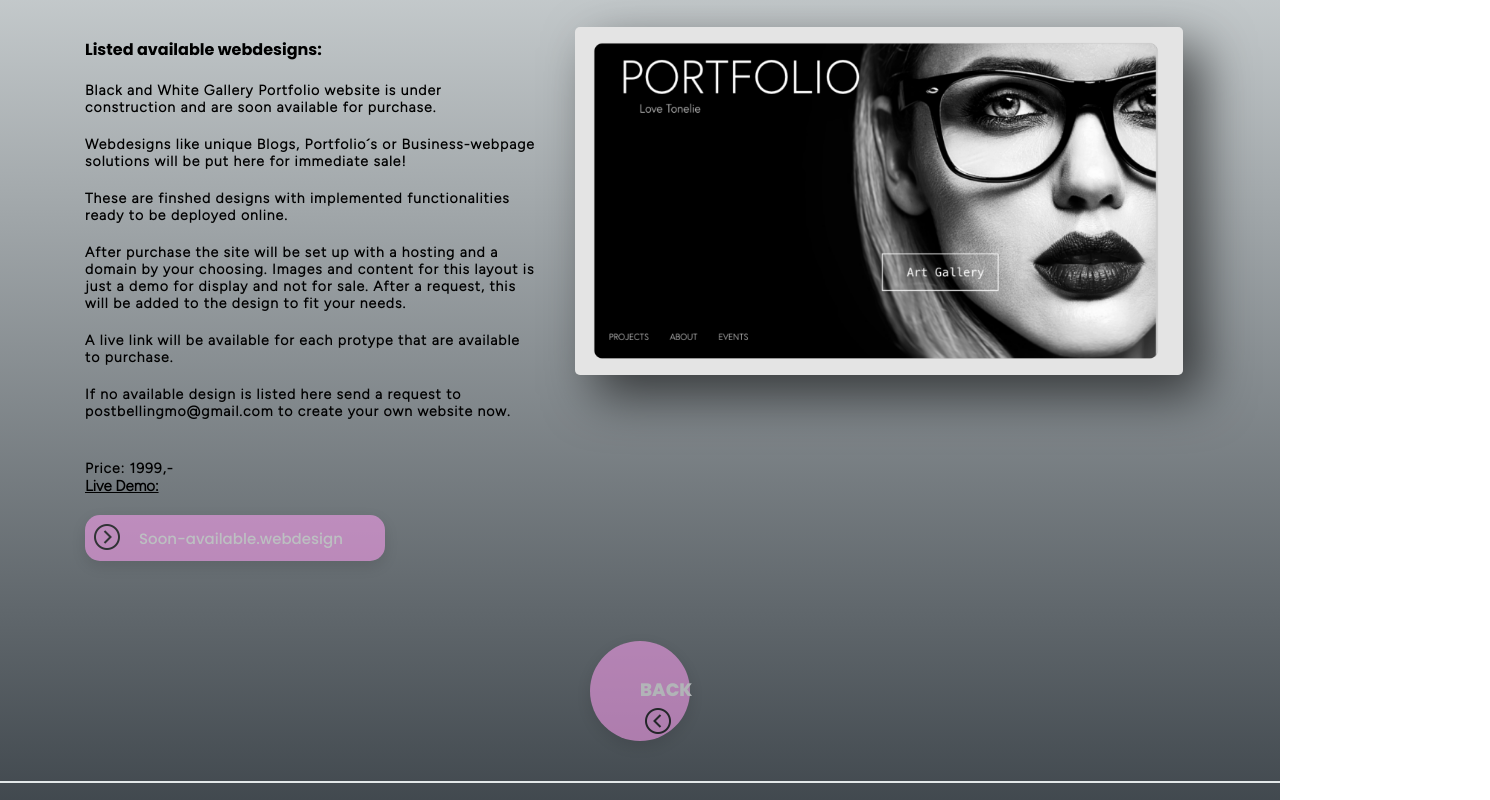
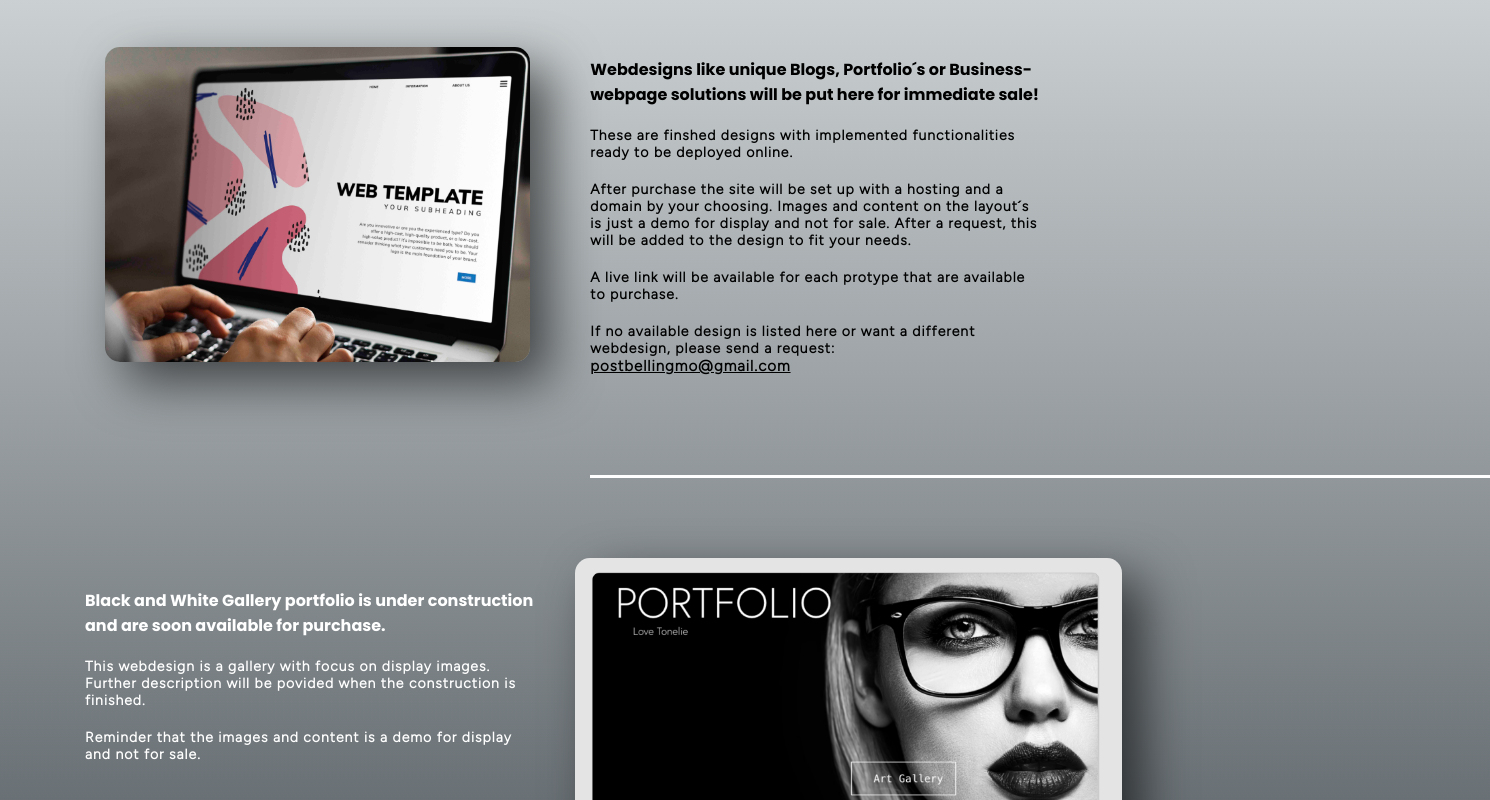
Before and after one commit to lonsoien/postbellingmowebdesign, a React (Create React App) app: page /portfolio in a window 1280 px wide. Shown: the part 200-1000 px from the top of the page, 1490 px wide, since content can reach past the window. Built offline with nearby package versions, Linux system fonts and the light colour scheme; a web font is replaced by a local one.

Commit message:
products layout & content edits

```diff
--- a/src/components/Portfolio.jsx
+++ b/src/components/Portfolio.jsx
@@ -1,8 +1,7 @@
-// import events from "../images/black events portfolio.png";
 import next from "../images/icon.png";
 import back from "../images/icon-back.png";
 import home from "../images/portfolio rounded.png";
-// import gallery from "../images/gallery rounded.png";
+import illustrate from "../images/template.jpg";
 
 
 export default function Portfolio() {
@@ -13,28 +12,48 @@ export default function Portfolio() {
             <br />
             <br/>
             <div className="layout-box">
+            <img className="website-img" alt="black and white portfolio" src={illustrate}></img>
+            <br/>
                 <div className="portfolio-text">
-                <h4>Listed available webdesigns:</h4>
                 <br/>
-                <p>Black and White Gallery Portfolio website is under construction and are soon available for
-                    purchase.
-                </p>
-                <br/>
-                <p>Webdesigns like unique Blogs, Portfolio´s or Business-webpage solutions will be put here for
-                    immediate sale!</p>
+                <h4>Webdesigns like unique Blogs, Portfolio´s or Business-webpage solutions will be put here for
+                    immediate sale!</h4>
                 <br/>
                 <p>These are finshed designs with implemented functionalities ready to be deployed online. </p>
                 <br/>
                 <p>After purchase the site will be set up with a hosting and a domain by your choosing.
-                    Images and content for this layout is just a demo for display and not for sale.
+                    Images and content on the layout´s is just a demo for display and not for sale.
                     After a request, this will be added to the design to fit your needs.
                 </p>
                 <br/>
                 <p>A live link will be available for each protype that are available to purchase.</p>
                 <br/>
-                <p>If no available design is listed here send a request to postbellingmo@gmail.com to create
-                    your own website now.
+                <p>If no available design is listed here or want a different webdesign,
+                please send a request: <h3>postbellingmo@gmail.com</h3></p>
+                <br/>
+                <br/>
+                <br/>
+                <br/>
+                <br/>
+                <div className='borderline'></div>
+                <br/>
+             </div>
+             </div>
+            <br/>
+            <div className="layout-box">
+                <div className="portfolio-text-white">
+                <br/>
+                <h4>Black and White Gallery portfolio is under construction and are soon available for
+                    purchase.
+                </h4>
+                <br/>
+                <p>This webdesign is a gallery with focus on display images. Further description will be povided
+                    when the construction is finished.
                 </p>
+                <br/>
+                <p>Reminder that the images and content is a demo for display and not for sale.
+                </p>
+                <br/>
                 <br/>
                 <br/>
                 <p>Price: 1999,- </p>
@@ -51,6 +70,10 @@ export default function Portfolio() {
             <br/>
             <br/>
             <br/>
+
+
+            <br/>
+            <br/>
             <div className="container-animation">
                 <div className="select-button">
                     <a href="/digitalproducts">BACK
--- a/src/sass/partials/_about.scss
+++ b/src/sass/partials/_about.scss
@@ -33,16 +33,25 @@
 }
 
 .about-text {
-    max-width: 500px;
+    max-width: 550px;
     padding-left: 15px;
 }
 
-@media (max-width: "1000px") {
+@media (max-width: "900px") {
     .about-text {
-        max-width: 400px;
+        max-width: 440px;
+        padding-left: 1px;
      }
+    .card-about {
+        width: 300px;
+        height: 300px;
+    }
+}
 
-     .about-text p {
+@media (max-width: "400px") {
+    .about-text p {
         font-size: 12px;
+        padding-left: 1px;
+        max-width: 300px;
      }
 }
--- a/src/sass/partials/_websites.scss
+++ b/src/sass/partials/_websites.scss
@@ -7,19 +7,20 @@
 
 // Digital Cv image-displays //
 .website-img {
-  width: 70%;
+  width: 35%;
+  height: 35%;
   box-shadow: 20px 20px 50px rgba(0, 0, 0, 0.6);
   background: rgba(255, 255, 255, 0.1);
-  border-radius: 5px;
-  margin: 20px;
+  border-radius: 15px;
+  margin: 40px;
 }
 
 .portfolio-img {
-    width: 50%;
+    width: 45%;
     height: 100%;
     box-shadow: 20px 20px 50px rgba(0, 0, 0, 0.6);
     background: rgba(255, 255, 255, 0.1);
-    border-radius: 5px;
+    border-radius: 15px;
     margin: 20px;
 }
 
```
Also changed, not shown: src/images/template.jpg (added).
